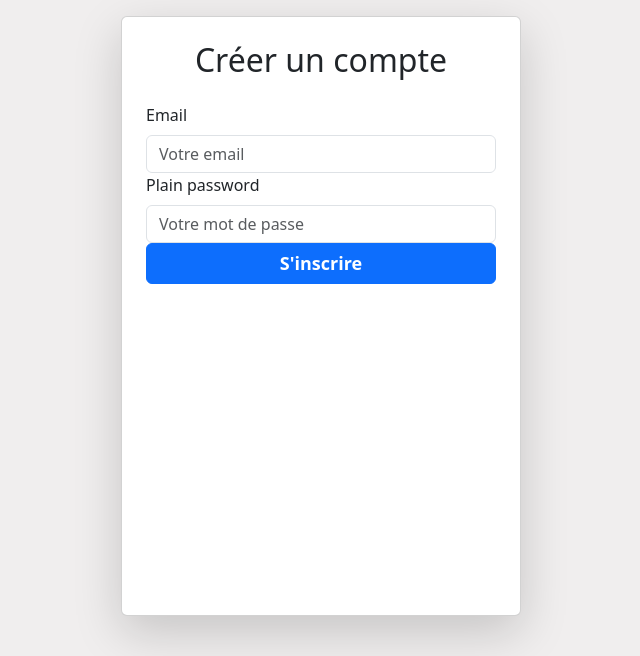
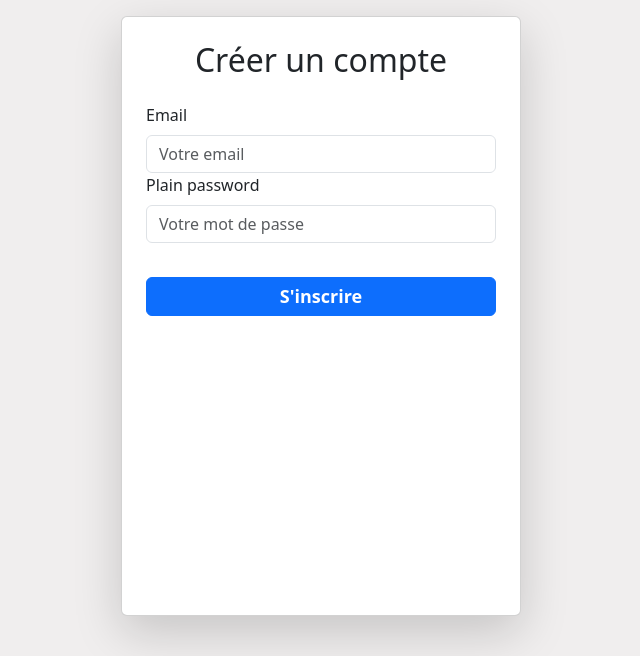
Before and after one commit to SihCAM/symfony-project-G-Rasmus, a Symfony app: template templates/registration/register.html.twig in a window 1280 px wide. Shown: the part 48-704 px from the top of the page, without its empty margins (319-959 px from the left). Run offline with Twig, Linux system fonts and the light colour scheme; the template is opened without the code that fills it, so the values that code supplies are empty; form fields are guessed from the names that the template uses; style sheets or scripts are compiled from the project's sources; some libraries are stand-ins or nearby versions.

Commit message:
Ajout des corrections sur l'inscription et mise à jour du formulaire

```diff
--- a/assets/styles/app.css
+++ b/assets/styles/app.css
@@ -5,7 +5,8 @@ body {
 }
 
 .btn-primary {
-    padding: 1Épx;
+    margin-top: 10px;
+    padding: 5px;
     font-size: 18px;
     font-weight: bold;
     transition: all 0.3s ease-in-out;
--- a/src/Form/RegistrationFormType.php
+++ b/src/Form/RegistrationFormType.php
@@ -38,7 +38,6 @@ class RegistrationFormType extends AbstractType
                     new Length([
                         'min' => 6,
                         'minMessage' => 'Votre mot de passe doit contenir au moins {{ limit }} caractères',
-                        // max length allowed by Symfony for security reasons
                         'max' => 4096,
                     ]),
                 ],
--- a/templates/registration/register.html.twig
+++ b/templates/registration/register.html.twig
@@ -9,16 +9,17 @@
 
 
             {{ form_start(registrationForm ) }}
-    <div class="mb-4">
+    <div class="mb-5">
                 {{ form_label(registrationForm.email) }}
                 {{ form_widget(registrationForm.email, { 'attr': {'class': 'form-control', 'placeholder': 'Votre email'} }) }}
                 <div class="text-danger">{{ form_errors(registrationForm.email) }}
     </div>
-    <div class="mb-4">
+    <div class="mb-5">
                 {{ form_label(registrationForm.plainPassword) }}
                 {{ form_widget(registrationForm.plainPassword, { 'attr': {'class': 'form-control', 'placeholder': 'Votre mot de passe'} }) }}
                 <div class="text-danger">{{ form_errors(registrationForm.plainPassword) }}
-        <div class="d-flex justify-content-center mb-6">
+                </div>
+        <div class="d-flex justify-content-center mt-4">
             <button type="submit" class="btn btn-primary  w-100">S'inscrire</button>
         {{ form_end(registrationForm) }}
     </div>
```
